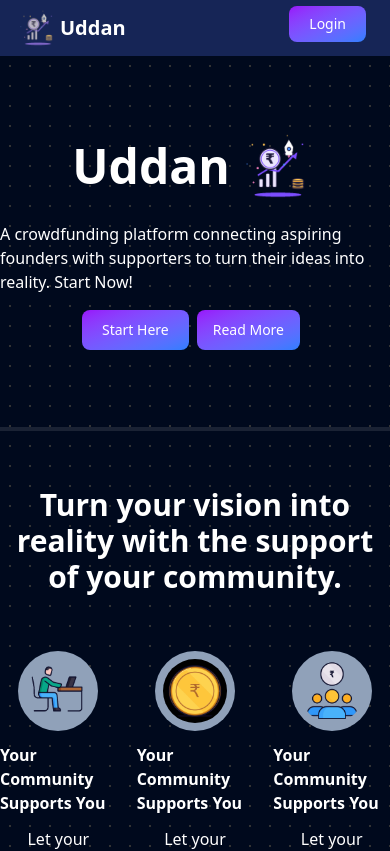
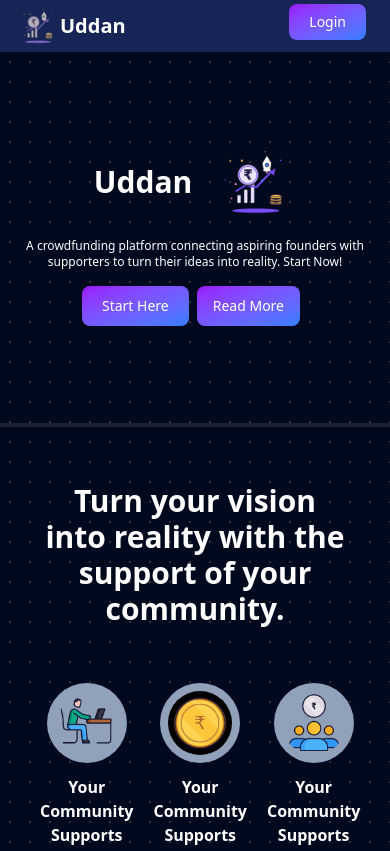
Before and after one commit to Divyam16choubey/Uddan, a Next.js app: page / in a window 390 px wide. Shown: the top 851 px of the page. Built offline with nearby package versions, Linux system fonts and the light colour scheme; no server answers.

Commit message:
changes for responsive

```diff
--- a/app/page.js
+++ b/app/page.js
@@ -4,9 +4,9 @@ import Link from "next/link";
 export default function Home() {
   return (
     <>
-      <div className="flex flex-col justify-center items-center text-white h-[44vh] gap-4">
-        <div className="font-bold flex gap-2 text-5xl justify-center items-center">Uddan <span><img src="/uddan.gif" width={80} alt="" /></span></div>
-        <p>A crowdfunding platform connecting aspiring founders with supporters to turn their ideas into reality. Start Now!</p>
+      <div className="flex flex-col justify-center items-center text-white h-[44vh] gap-4 px-5 md:px-0 text-xs md:text-base">
+        <div className="font-bold flex gap-6 md:gap-20 md:text-5xl justify-center items-center text-3xl">Uddan <span><img src="/uddan.gif" width={80} alt="" /></span></div>
+        <p className="text-center md:text-left">A crowdfunding platform connecting aspiring founders with supporters to turn their ideas into reality. Start Now!</p>
         <div>
           <Link href={"/login"}>
             <button type="button" className="text-white bg-gradient-to-br from-purple-600 to-blue-500 hover:bg-gradient-to-bl focus:ring-4 focus:outline-none focus:ring-blue-300 dark:focus:ring-blue-800 font-medium rounded-lg text-sm px-5 py-2.5 text-center me-2 mb-2">Start Here</button>
@@ -19,22 +19,22 @@ export default function Home() {
       </div>
       <div className="bg-white h-1 opacity-10"></div>
 
-      <div className="text-white container mx-auto pb-20 pt-14">
+      <div className="text-white container mx-auto pb-20 pt-14 px-10">
         <h2 className="text-3xl font-bold text-center mb-14">Turn your vision into reality with the support of your community.</h2>
         <div className="flex gap-5 justify-around">
           <div className="item space-y-3 flex flex-col items-center justify-center">
             <img className="bg-slate-400 rounded-full p-2 text-black" width={80} src="/man.gif" alt="man" />
-            <p className="font-bold">Your Community Supports You</p>
+            <p className="font-bold text-center">Your Community Supports You</p>
             <p className="text-center">Let your supporters contribute and help turn your ideas into reality.</p>
           </div>
           <div className="item space-y-3 flex flex-col items-center justify-center">
             <img className="bg-slate-400 rounded-full p-2 text-black" width={80} src="/coin.gif" alt="coin" />
-            <p className="font-bold">Your Community Supports You</p>
+            <p className="font-bold text-center">Your Community Supports You</p>
             <p className="text-center">Let your supporters contribute and help turn your ideas into reality.</p>
           </div>
           <div className="item space-y-3 flex flex-col items-center justify-center">
             <img className="bg-slate-400 rounded-full p-2 text-black" width={80} src="/group.gif" alt="group" />
-            <p className="font-bold">Your Community Supports You</p>
+            <p className="font-bold text-center">Your Community Supports You</p>
             <p className="text-center">Let your supporters contribute and help turn your ideas into reality.</p>
           </div>
         </div>
--- a/components/Navbar.js
+++ b/components/Navbar.js
@@ -9,7 +9,7 @@ const Navbar = () => {
 
     return (
         <>
-            <nav className="bg-blue-950 text-white flex justify-between px-4 h-14 items-center">
+            <nav className="bg-blue-950 text-white flex justify-between px-4 items-center md:h-14">
                 <Link className="logo font-bold text-lg flex justify-center items-center" href={"/"}>
                     <img className='invertImg' src="uddan.gif" width={44} alt="" />
                     <span className='text-xl md:text-base my-3 md:my-0'>Uddan</span>
```
